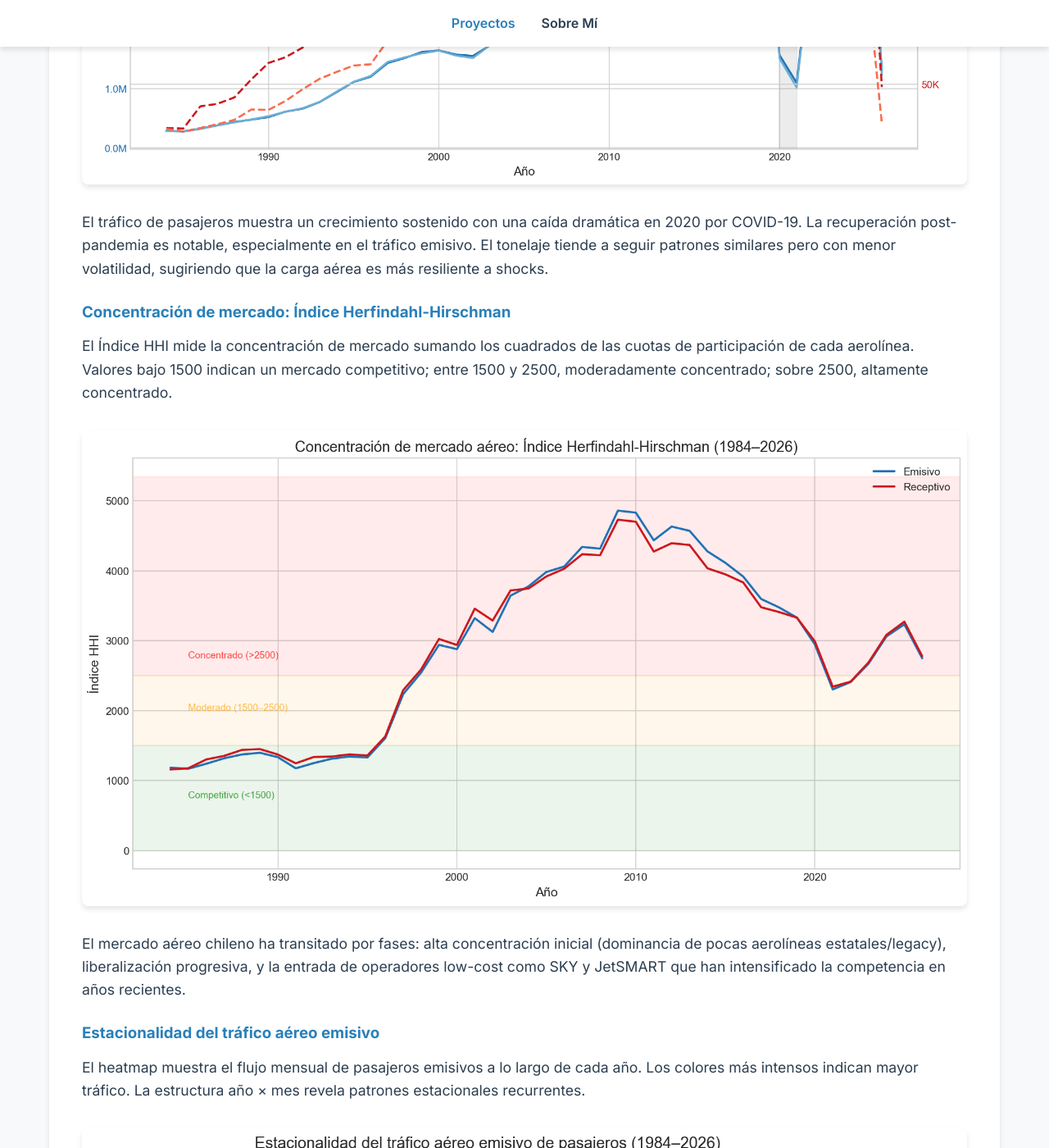
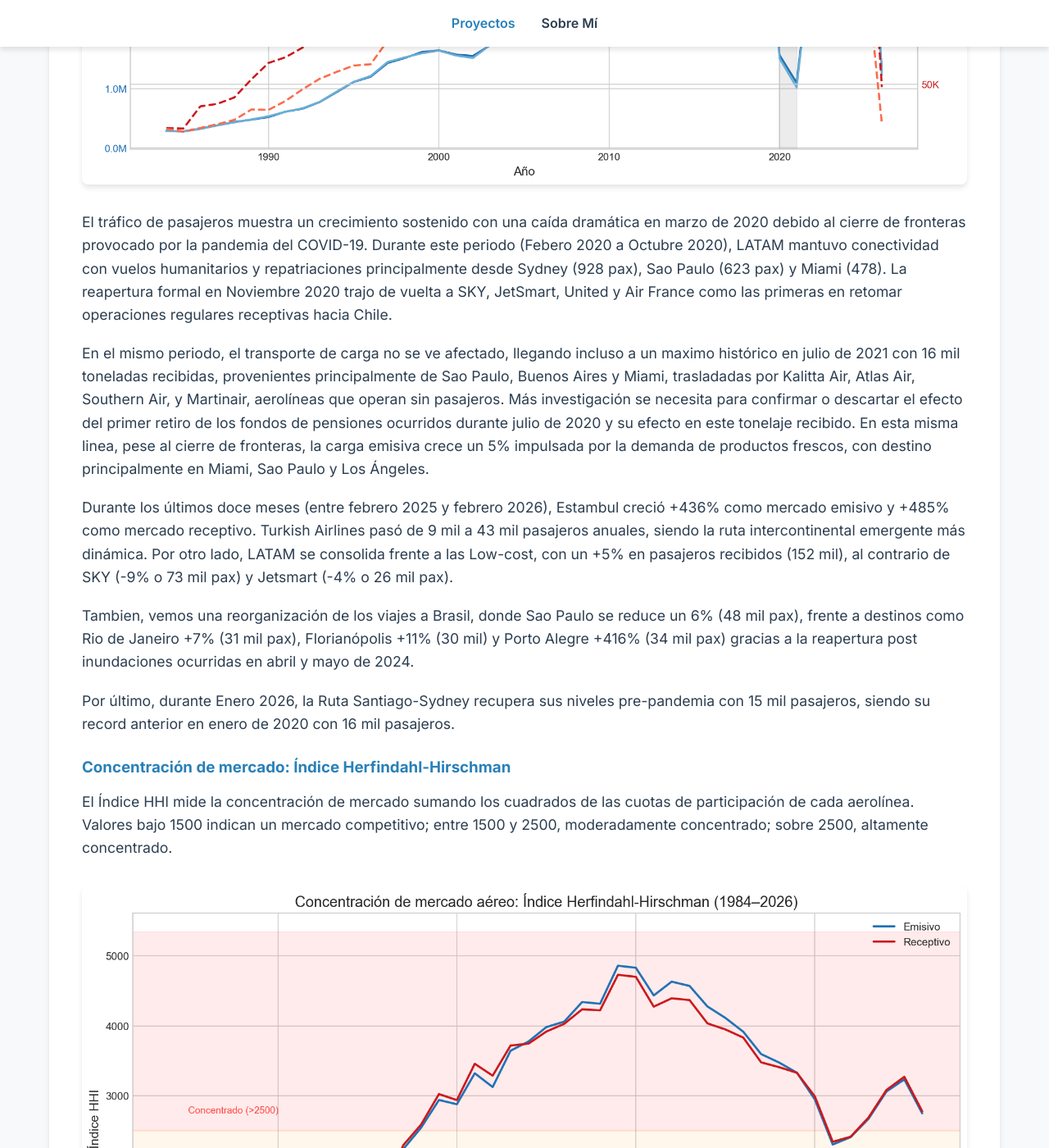
Before and after one commit to manuelsancristobal/manuelsancristobal.github.io, a Jekyll site: the page built from _projects/barchart-race.md, in a window 1280 px wide and 1400 px high, scrolled down 2152 px. Shown: the whole window at 82% size. Built offline with Jekyll 4.4.1, drawn with Linux system fonts in a browser that asks for light colours; some of the changed text lies outside the part shown.

Commit message:
Update barchart-race.md

```diff
--- a/_projects/barchart-race.md
+++ b/_projects/barchart-race.md
@@ -12,7 +12,7 @@
 
 ## Visualización Interactiva
 
-Este proyecto es una animación de la evolución histórica del mercado aéreo internacional en Chile, incluyendo visualizaciones del tráfico emisivo y receptivo, tanto por destinos como por aerolíneas, y mide la cantidad de pasajeros viajado o el tonelaje de carga trasladado.
+Este proyecto es un ETL combinado con una animación de la evolución histórica del mercado aéreo internacional en Chile, incluye visualizaciones del tráfico emisivo y receptivo, tanto por destinos como por aerolíneas, y distingue cantidad de pasajeros viajados y el tonelaje de carga trasladado.
 
 {::nomarkdown}
 <div style="position: relative; width: 100%; padding-bottom: 75%; overflow: hidden;">
@@ -33,7 +33,15 @@
 
 ![Gráfico de líneas con doble eje mostrando la evolución de pasajeros y tonelaje entre 1984 y 2026, con caída visible en 2020 por COVID-19](./assets/charts/01_total_traffic.png)
 
-El tráfico de pasajeros muestra un crecimiento sostenido con una caída dramática en 2020 por COVID-19. La recuperación post-pandemia es notable, especialmente en el tráfico emisivo. El tonelaje tiende a seguir patrones similares pero con menor volatilidad, sugiriendo que la carga aérea es más resiliente a shocks.
+El tráfico de pasajeros muestra un crecimiento sostenido con una caída dramática en marzo de 2020 debido al cierre de fronteras provocado por la pandemia del COVID-19. Durante este periodo (Febero 2020 a Octubre 2020), LATAM mantuvo conectividad con vuelos humanitarios y repatriaciones principalmente desde Sydney (928 pax), Sao Paulo (623 pax) y Miami (478). La reapertura formal en Noviembre 2020 trajo de vuelta a SKY, JetSmart, United y Air France como las primeras en retomar operaciones regulares receptivas hacia Chile.
+
+En el mismo periodo, el transporte de carga no se ve afectado, llegando incluso a un maximo histórico en julio de 2021 con 16 mil toneladas recibidas, provenientes principalmente de Sao Paulo, Buenos Aires y Miami, trasladadas por Kalitta Air, Atlas Air, Southern Air, y Martinair, aerolíneas que operan sin pasajeros. Más investigación se necesita para confirmar o descartar el efecto del primer retiro de los fondos de pensiones ocurridos durante julio de 2020 y su efecto en este tonelaje recibido. En esta misma linea, pese al cierre de fronteras, la carga emisiva crece un 5% impulsada por la demanda de productos frescos, con destino principalmente en Miami, Sao Paulo y Los Ángeles.
+
+Durante los últimos doce meses (entre febrero 2025 y febrero 2026), Estambul creció +436% como mercado emisivo y +485% como mercado receptivo. Turkish Airlines pasó de 9 mil a 43 mil pasajeros anuales, siendo la ruta intercontinental emergente más dinámica. Por otro lado, LATAM se consolida frente a las Low-cost, con un +5% en pasajeros recibidos (152 mil), al contrario de SKY (-9% o 73 mil pax) y Jetsmart (-4% o 26 mil pax).
+
+Tambien, vemos una reorganización de los viajes a Brasil, donde Sao Paulo se reduce un 6% (48 mil pax), frente a destinos como Rio de Janeiro +7% (31 mil pax), Florianópolis +11% (30 mil) y Porto Alegre +416% (34 mil pax) gracias a la reapertura post inundaciones ocurridas en abril y mayo de 2024.
+
+Por último, durante Enero 2026, la Ruta Santiago-Sydney recupera sus niveles pre-pandemia con 15 mil pasajeros, siendo su record anterior en enero de 2020 con 16 mil pasajeros.
 
 ### Concentración de mercado: Índice Herfindahl-Hirschman
 
@@ -41,7 +49,7 @@
 
 ![Gráfico de líneas del índice HHI para mercados emisivo y receptivo, mostrando transición de alta concentración a mercado competitivo](./assets/charts/02_hhi_concentration.png)
 
-El mercado aéreo chileno ha transitado por fases: alta concentración inicial (dominancia de pocas aerolíneas estatales/legacy), liberalización progresiva, y la entrada de operadores low-cost como SKY y JetSMART que han intensificado la competencia en años recientes.
+El mercado aéreo chileno ha transitado por fases: alta concentración inicial (dominado por pocas aerolíneas), una liberalización progresiva, y la entrada de operadores low-cost como SKY y JetSMART que han intensificado la competencia en años recientes.
 
 ### Estacionalidad del tráfico aéreo emisivo
 
```
Also changed, not shown: other parts of _projects/barchart-race.md (+1 -1 lines).
